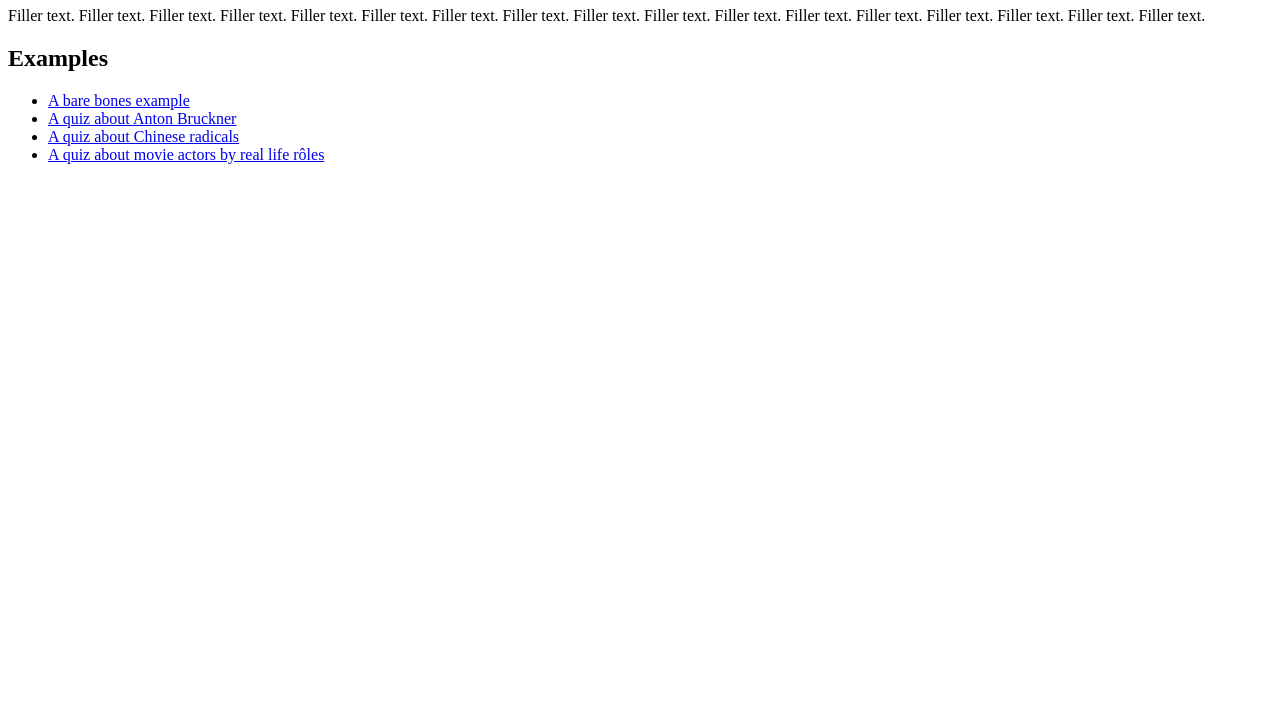
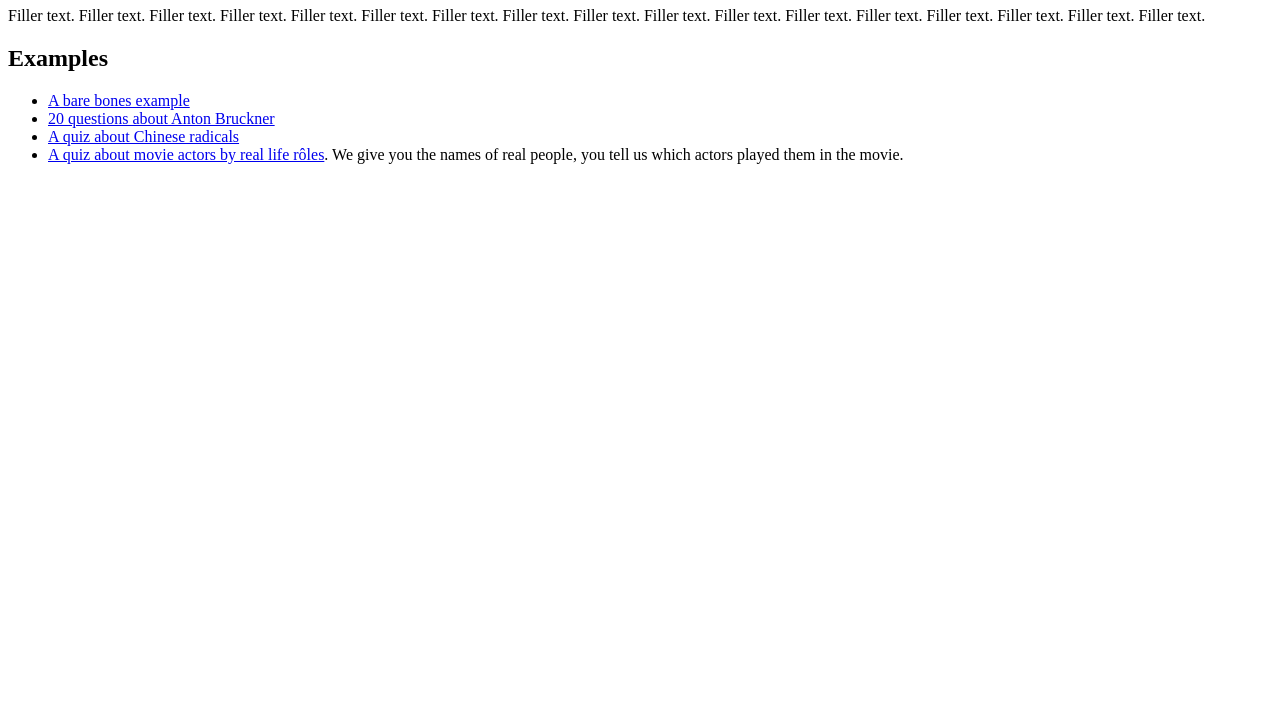
Before and after one commit to Alonso-del-Arte/quiz-skeleton, a plain HTML site: page index.html in a window 1280 px wide. Shown: the part 73-800 px from the top of the page. Drawn offline with Linux system fonts and the light colour scheme.

Commit message:
Explained movie actors quiz

```diff
--- a/index.html
+++ b/index.html
@@ -14,9 +14,9 @@
         <h2>Examples</h2>
         <ul>
             <li><a href="QuizSkeleton.html">A bare bones example</a></li>
-            <li><a href="examples/Brucknerquiz.html">A quiz about Anton Bruckner</a></li>
+            <li><a href="examples/Brucknerquiz.html">20 questions about Anton Bruckner</a></li>
             <li><a href="examples/Chineseradicalsquiz.html">A quiz about Chinese radicals</a></li>
-            <li><a href="examples/movieactorsbyrealliferoles.html">A quiz about movie actors by real life r&ocirc;les</a></li>
+            <li><a href="examples/movieactorsbyrealliferoles.html">A quiz about movie actors by real life r&ocirc;les</a>. We give you the names of real people, you tell us which actors played them in the movie.</li>
         </ul>
     </body>
 </html>
```
